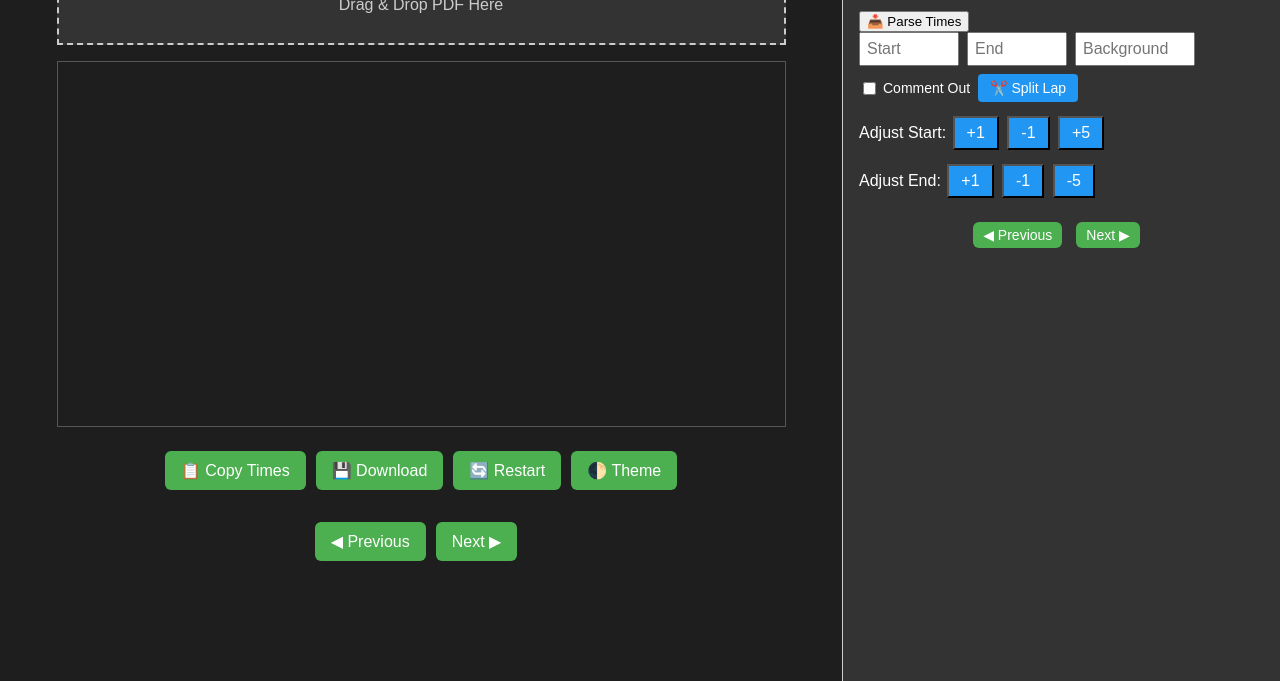
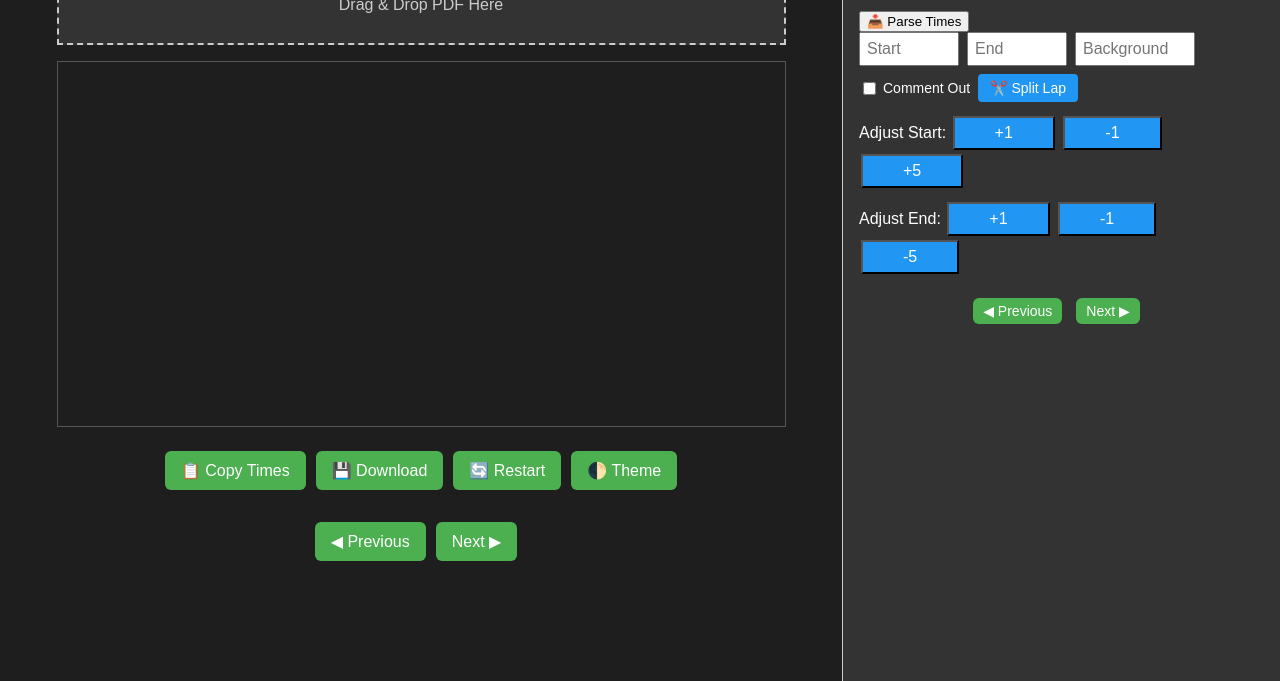
Before and after one commit to mitchell-aitken/lap-helper-web, a plain HTML site: page index.html in a window 1280 px wide. Shown: the part 119-800 px from the top of the page. Drawn offline with Linux system fonts and the light colour scheme.

Commit message:
change step for bg and make buttons bigger

```diff
--- a/index.html
+++ b/index.html
@@ -36,7 +36,7 @@
             <div class="inputs">
                 <input id="startInput" type="number" placeholder="Start" oninput="autoSaveLap()" style="font-size: 16px; padding: 6px; width: 100px;" />
                 <input id="endInput" type="number" placeholder="End" oninput="autoSaveLap()" style="font-size: 16px; padding: 6px; width: 100px;" />
-                <input id="bgInput" type="number" step="any" placeholder="Background" oninput="autoSaveLap()" style="font-size: 16px; padding: 6px; width: 120px;" />
+                <input id="bgInput" type="number" step="0.01" placeholder="Background" oninput="autoSaveLap()" style="font-size: 16px; padding: 6px; width: 120px;" />
                 <label><input id="commentOut" type="checkbox" onchange="autoSaveLap()" /> Comment Out</label>
                 <button onclick="showSplitLapPopup()">✂️ Split Lap</button>
             </div>
@@ -44,16 +44,18 @@
                 <div class="adjustments">
                     <div class="group">
                         <label>Adjust Start:</label>
-                    <button style="font-size: 16px; padding: 6px 12px; background-color: #2196f3; color: white;" onclick="adjust('start', 1)">+1</button>
-                    <button style="font-size: 16px; padding: 6px 12px; background-color: #2196f3; color: white;" onclick="adjust('start', -1)">-1</button>
-                    <button style="font-size: 16px; padding: 6px 12px; background-color: #2196f3; color: white;" onclick="adjust('start', 5)">+5</button>
+                        <button style="font-size: 16px; padding: 6px 40px; background-color: #2196f3; color: white;" onclick="adjust('start', 1)">+1</button>
+                        <button style="font-size: 16px; padding: 6px 40px; background-color: #2196f3; color: white;" onclick="adjust('start', -1)">-1</button>
+                        <button style="font-size: 16px; padding: 6px 40px; background-color: #2196f3; color: white;" onclick="adjust('start', 5)">+5</button>
                     </div>
                     <div class="group">
                         <label>Adjust End:</label>
-                    <button style="font-size: 16px; padding: 6px 12px; background-color: #2196f3; color: white;" onclick="adjust('end', 1)">+1</button>
-                    <button style="font-size: 16px; padding: 6px 12px; background-color: #2196f3; color: white;" onclick="adjust('end', -1)">-1</button>
-                    <button style="font-size: 16px; padding: 6px 12px; background-color: #2196f3; color: white;" onclick="adjust('end', -5)">-5</button>
+                        <button style="font-size: 16px; padding: 6px 40px; background-color: #2196f3; color: white;" onclick="adjust('end', 1)">+1</button>
+                        <button style="font-size: 16px; padding: 6px 40px; background-color: #2196f3; color: white;" onclick="adjust('end', -1)">-1</button>
+                        <button style="font-size: 16px; padding: 6px 40px; background-color: #2196f3; color: white;" onclick="adjust('end', -5)">-5</button>
                 </div>
+
+
                 <div class="controls" style="margin-top: 20px;">
                     <button onclick="prevPage()">◀ Previous</button>
                     <button onclick="nextPage()">Next ▶</button>
```
Lines whose indentation alone changed are shown as unchanged.
